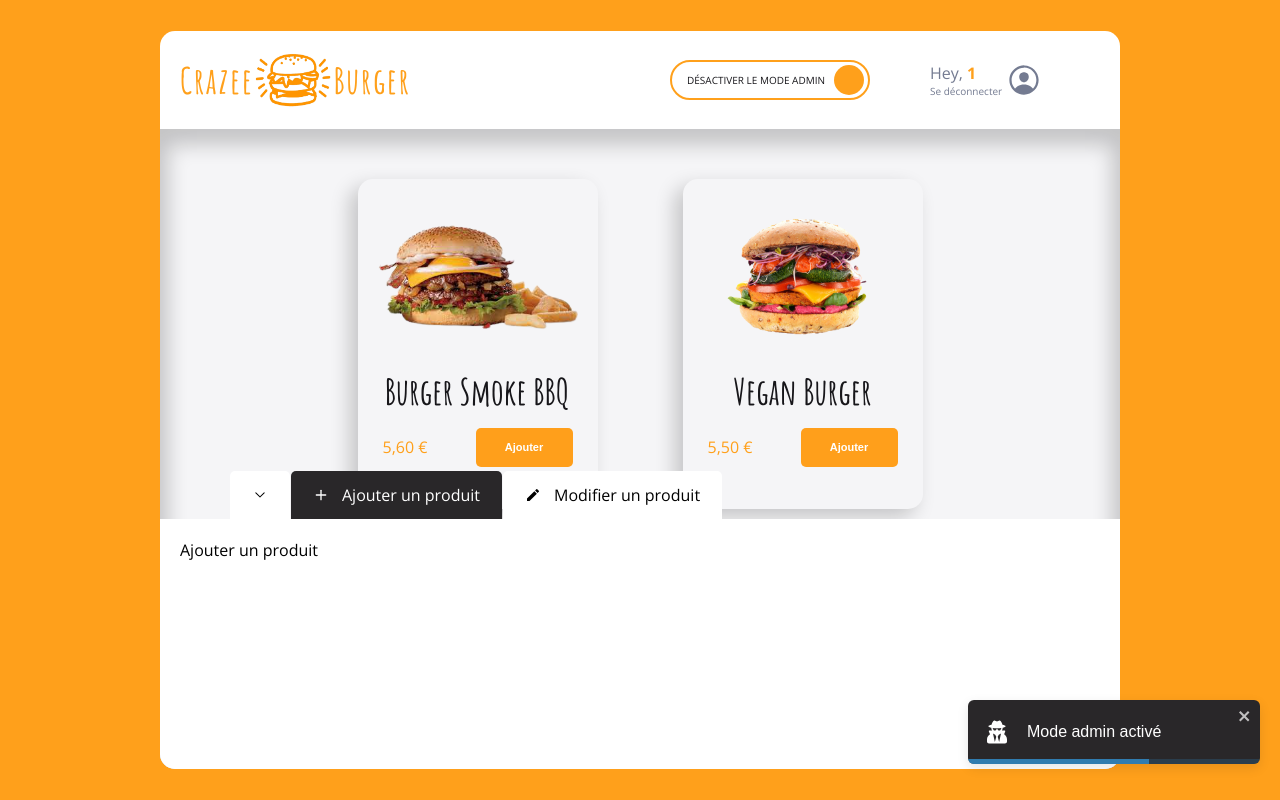
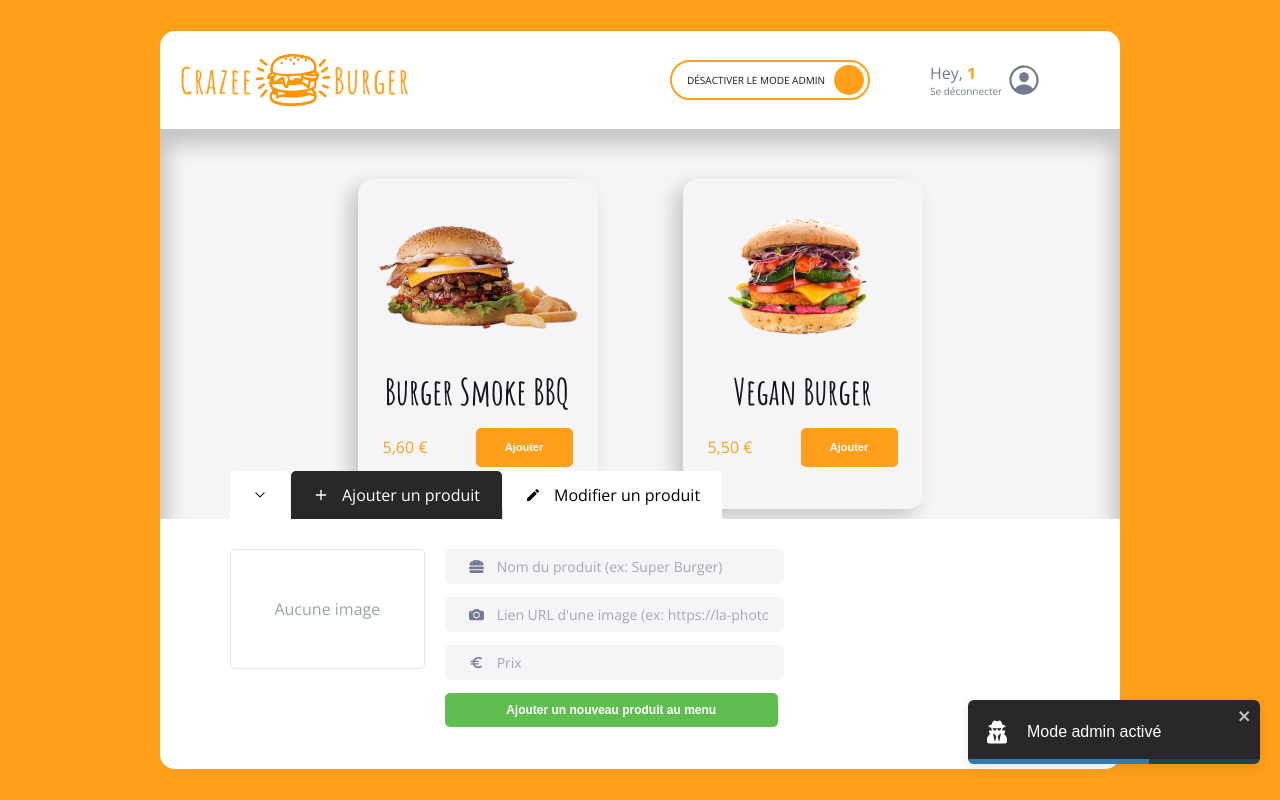
Before and after one commit to arthurveroch/crazee-burger, a React (Vite) app: page /order/1 in a window 1280 px wide. Both pictures are taken after a click on the label 770 px from the left and 80 px from the top of the page. Built offline with nearby package versions, Linux system fonts and the light colour scheme.

Commit message:
💄 Ajout du style pour l'ajout de produits

```diff
--- /dev/null
+++ b/src/components/order-page/admin/AddingPanel.jsx
@@ -0,0 +1,77 @@
+import styled from 'styled-components';
+import InputAdd from './InputAdd';
+import { FaHamburger } from 'react-icons/fa';
+import { BsFillCameraFill } from 'react-icons/bs';
+import { MdOutlineEuro } from 'react-icons/md';
+import ButtonAdd from './ButtonAdd';
+import { useState } from 'react';
+
+export default function AddingPanel() {
+  const [url, setUrl] = useState('');
+  const handleChange = (e) => {
+    setUrl(e.target.value);
+  };
+  return (
+    <AddingPanelStyled>
+      <div className='container'>
+        <div className='image'>
+          {!url ? <p>Aucune image</p> : <img src={url} />}
+        </div>
+        <div className='inputs'>
+          <InputAdd
+            type={'text'}
+            icon={<FaHamburger />}
+            placeholder={'Nom du produit (ex: Super Burger)'}
+          />
+          <InputAdd
+            type={'text'}
+            value={url}
+            onChange={handleChange}
+            icon={<BsFillCameraFill />}
+            placeholder={`Lien URL d'une image (ex: https://la-photo-de-mon-produit.png)`}
+          />
+          <InputAdd
+            icon={<MdOutlineEuro />}
+            type={'text'}
+            placeholder={'Prix'}
+          />
+          <ButtonAdd />
+        </div>
+      </div>
+    </AddingPanelStyled>
+  );
+}
+
+const AddingPanelStyled = styled.div`
+  margin-left: 70px;
+
+  .container {
+    width: 100%;
+    display: flex;
+    gap: 20px;
+  }
+
+  .image {
+    width: 215px;
+    height: 120px;
+    display: flex;
+    justify-content: center;
+    align-items: center;
+    color: #93a2b1;
+    border: 1px solid #e4e5e9;
+    font-size: 16px;
+    border-radius: 5px;
+  }
+
+  .image img {
+    width: 100%;
+    object-fit: contain;
+  }
+
+  .inputs {
+    width: 75%;
+    display: flex;
+    flex-direction: column;
+    gap: 13px;
+  }
+`;
--- a/src/components/order-page/admin/AdminPanel.jsx
+++ b/src/components/order-page/admin/AdminPanel.jsx
@@ -1,13 +1,14 @@
 import { useContext } from 'react';
 import styled from 'styled-components';
 import SelectedTab from '../../../context/SelectedTab';
+import AddingPanel from './AddingPanel';
 
 export default function AdminPanel({ up }) {
   const content = useContext(SelectedTab);
   return (
     <AdminPanelStyled style={!up ? { display: 'none' } : {}}>
       {content.isAddSelected ? (
-        <p>Ajouter un produit</p>
+        <AddingPanel />
       ) : content.isEditSelected ? (
         <p>Modifier un produit</p>
       ) : (
@@ -19,7 +20,7 @@ export default function AdminPanel({ up }) {
 
 const AdminPanelStyled = styled.div`
   width: 100%;
-  padding: 20px;
+  padding-top: 30px;
   background: #fff;
   height: 250px;
 `;
--- /dev/null
+++ b/src/components/order-page/admin/ButtonAdd.jsx
@@ -0,0 +1,19 @@
+import styled from 'styled-components';
+
+export default function ButtonAdd() {
+  return <ButtonAddStyled>Ajouter un nouveau produit au menu</ButtonAddStyled>;
+}
+
+const ButtonAddStyled = styled.button`
+  all: unset;
+  cursor: pointer;
+  background: #60bd4f;
+  width: 275px;
+  padding: 10px 29px;
+  font-family: Arial, sans-serif;
+  font-size: 12px;
+  color: #fff;
+  font-weight: 700;
+  text-align: center;
+  border-radius: 5px;
+`;
--- /dev/null
+++ b/src/components/order-page/admin/InputAdd.jsx
@@ -0,0 +1,42 @@
+import styled from 'styled-components';
+
+export default function InputAdd({ type, placeholder, icon, value, onChange }) {
+  return (
+    <InputAddStyled>
+      {icon && icon}
+      <input
+        value={value}
+        onChange={onChange}
+        type={type}
+        placeholder={placeholder}
+      ></input>
+    </InputAddStyled>
+  );
+}
+
+const InputAddStyled = styled.div`
+  width: 75%;
+  display: flex;
+  justify-content: center;
+  align-items: center;
+  padding: 8px 16px 8px 24px;
+  gap: 13px;
+  background: #f5f5f7;
+  border-radius: 5px;
+
+  input {
+    all: unset;
+    font-size: 14px;
+
+    flex: 1;
+  }
+
+  input::placeholder {
+    color: #a7a8ad;
+  }
+
+  svg {
+    color: #747b91;
+    font-size: 15px;
+  }
+`;
```
